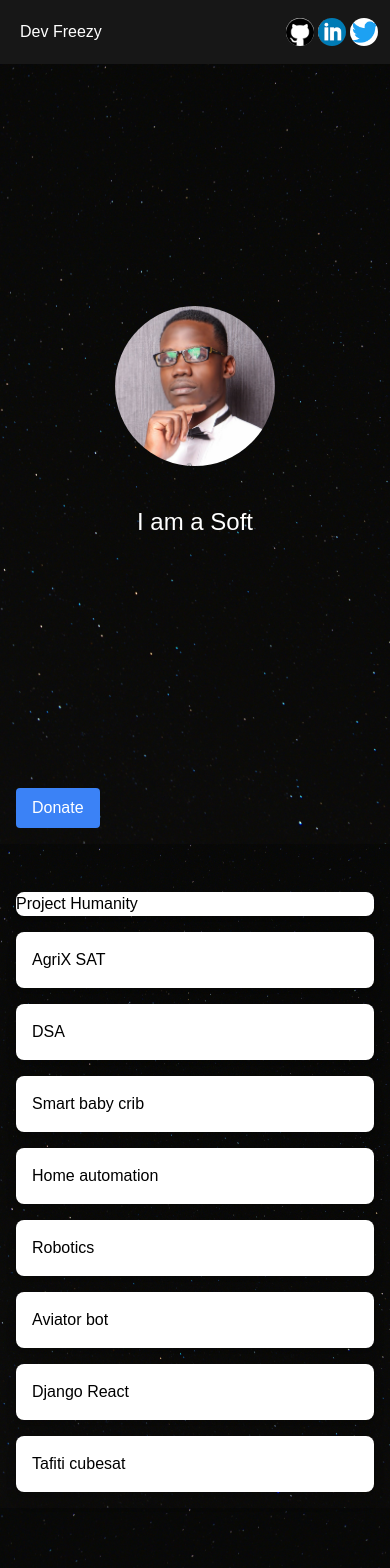
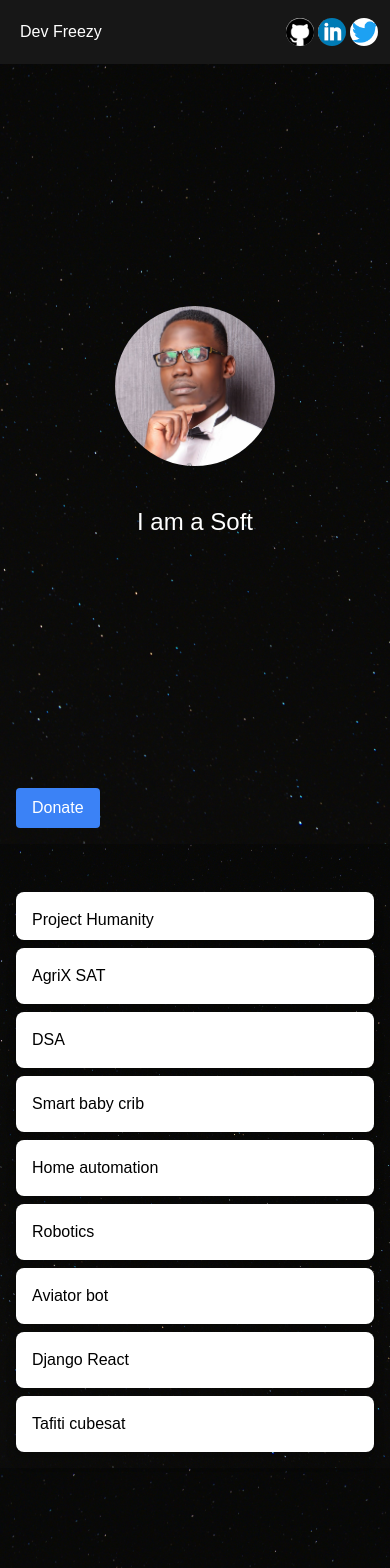
Before and after one commit to franfreezy/DevFrandel, a React (Vite) app in the folder devportfolio/: page / in a window 390 px wide. Shown: the top 1568 px of the page. Built offline with nearby package versions, Linux system fonts and the light colour scheme.

Commit message:
fixing mobile view

```diff
--- a/devportfolio/src/App.jsx
+++ b/devportfolio/src/App.jsx
@@ -132,9 +132,9 @@ export default function App() {
 
       <div id="projects" className="h-3/4 w-full bg-cover bg-center flex items-center justify-center flex-col p-4" style={{ backgroundImage: "url('/assets/img3.jpg')" }}>
 
-  <div className="block sm:hidden w-full mt-8">
-    <ul className="space-y-4">
-      <li className="bg-white text-black p- rounded-lg shadow-lg">
+  <div className="block sm:hidden w-full ">
+    <ul className="space-y-2 mt-8">
+      <li className="bg-white text-black p-4 rounded-lg shadow-lg h-12">
         <a href="https://github.com/franfreezy/dataScience" target="_blank" className="no-underline">Project Humanity</a>
       </li>
       <li className="bg-white text-black p-4 rounded-lg shadow-lg">
```
